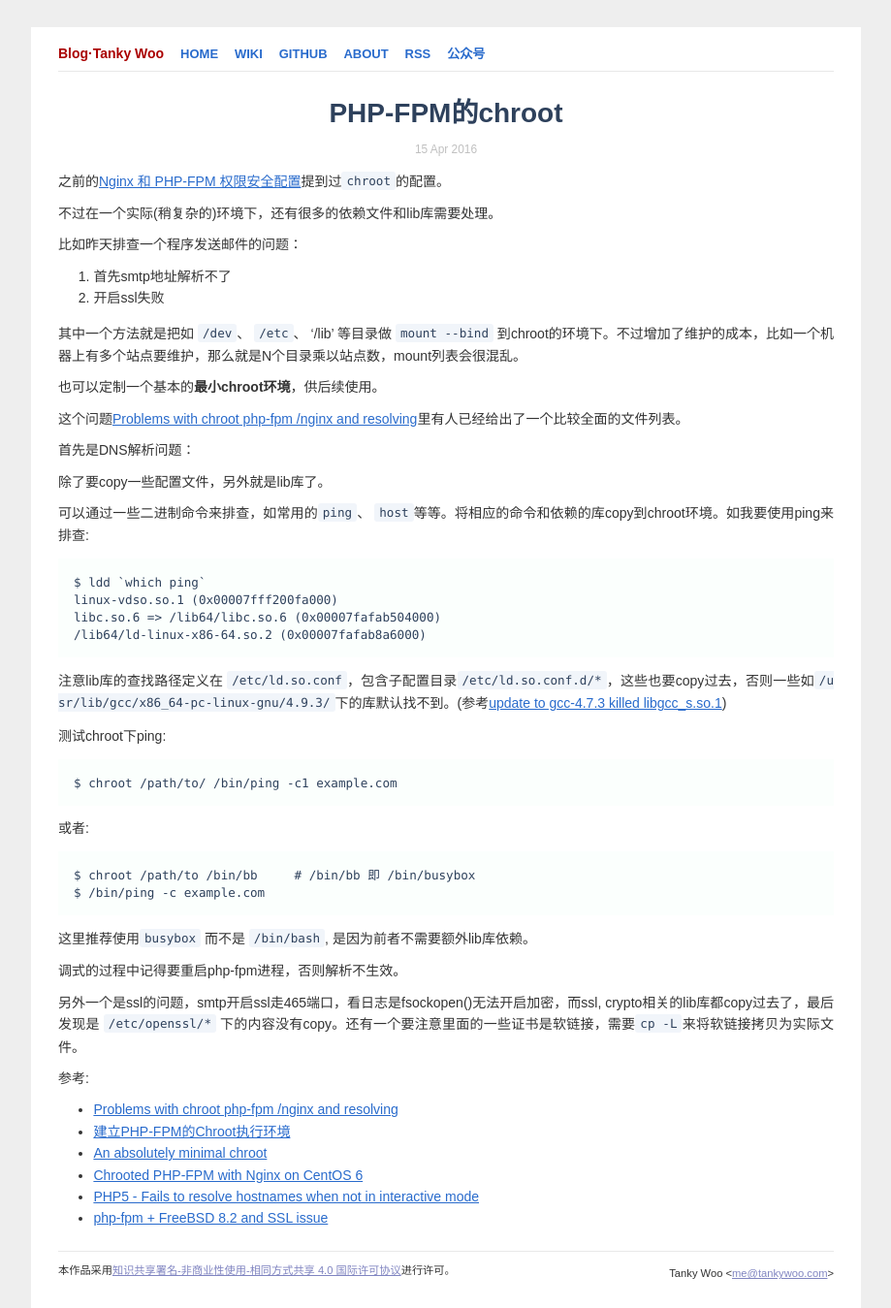
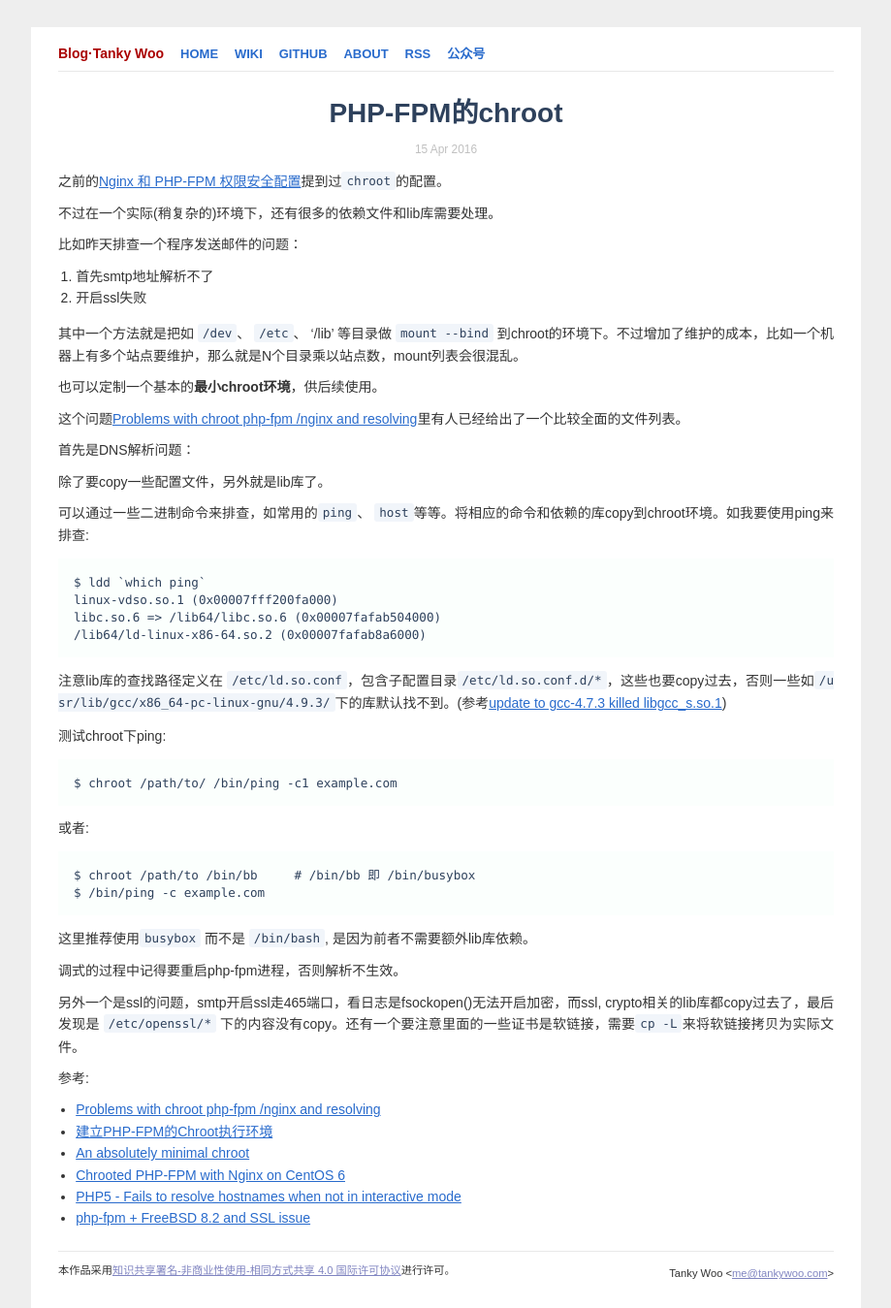
Before and after one commit to Harteyang/harte.top, a Jekyll site: the page built from _posts/2016-04-15-php-fpm-with-chroot.markdown, in a window 1280 px wide. Shown: the whole page at 97% size, without its empty margins (180-1099 px from the left). Built offline with Jekyll 4.4.1, drawn with Linux system fonts in a browser that asks for light colours; nearby versions of some CDN libraries; Markdown is read by kramdown in place of the engine named in the settings; comment, search, counter and statistics services are not loaded.

Commit message:
css: change ul/ol margin-left

```diff
--- a/css/second.css
+++ b/css/second.css
@@ -253,7 +253,7 @@ code {
 }
 
 .post ul, .post ol {
-  margin-left: 2.6em;
+  margin-left: 1.3em;
   margin-bottom: 1em;
 }
 
```
